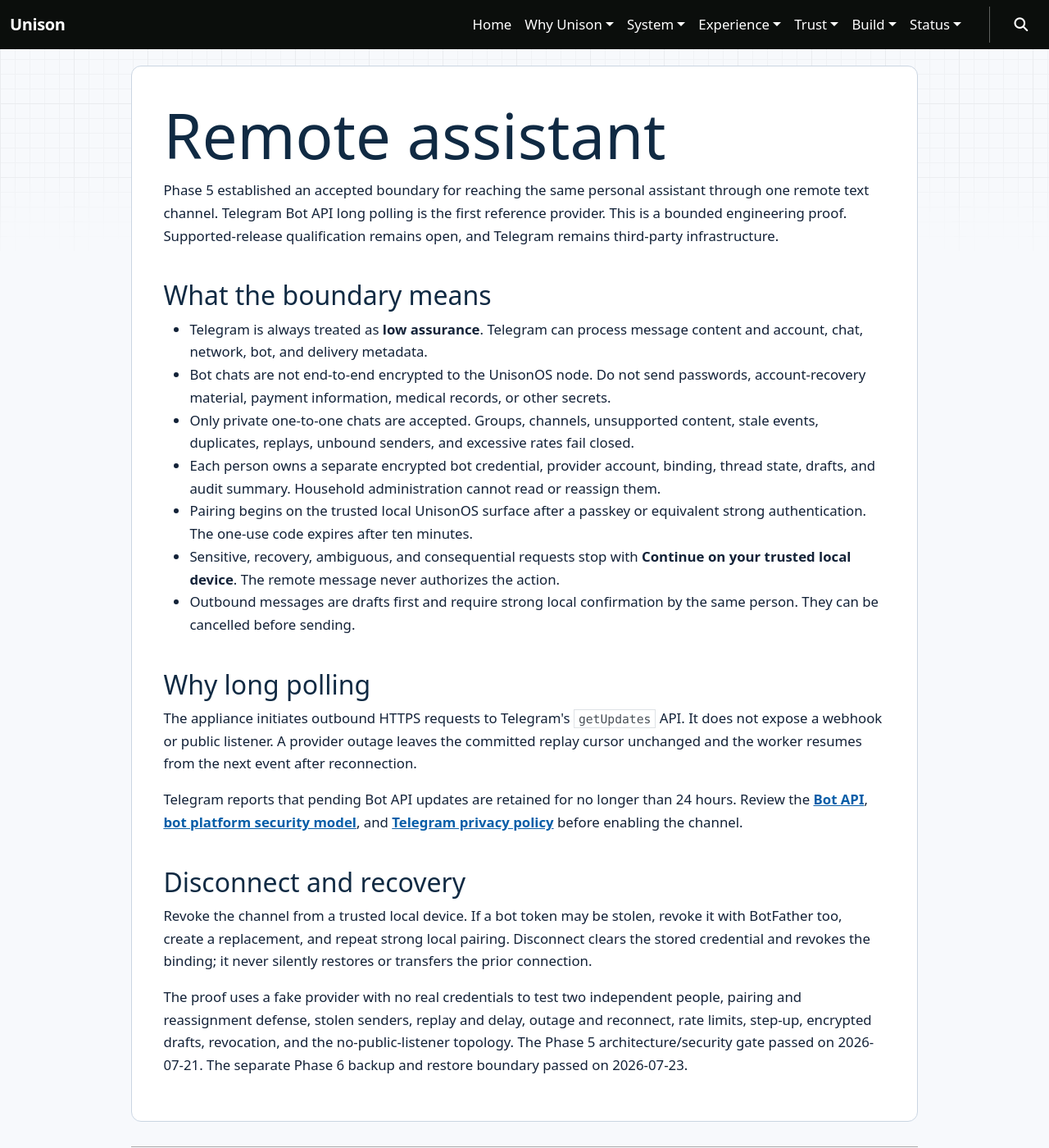
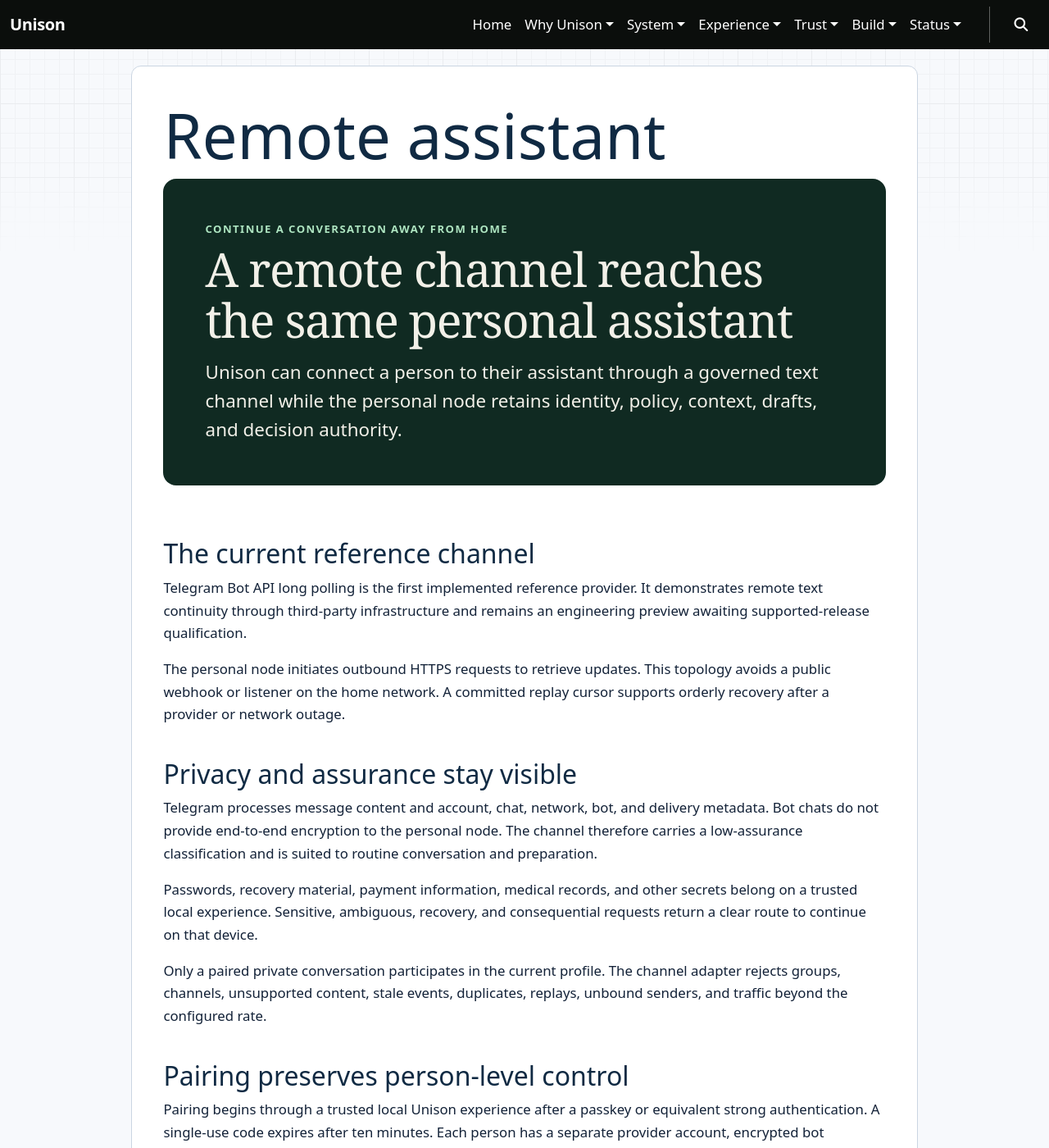
Before and after one commit to project-unisonOS/project-unisonos.github.io, an MkDocs documentation site: the page built from docs/remote-assistant.md, in a window 1280 px wide and 1400 px high. Shown: the whole window at 82% size. Built offline with MkDocs 1.6.1, drawn with Linux system fonts in a browser that asks for light colours; nearby versions of some CDN libraries; some of the changed text lies outside the part shown.

Commit message:
docs: close the public content refresh

```diff
--- a/docs/remote-assistant.md
+++ b/docs/remote-assistant.md
@@ -1,25 +1,68 @@
 # Remote assistant
 
-Phase 5 established an accepted boundary for reaching the same personal assistant through one remote text channel. Telegram Bot API long polling is the first reference provider. This is a bounded engineering proof. Supported-release qualification remains open, and Telegram remains third-party infrastructure.
+<section class="story-hero" aria-labelledby="remote-introduction">
+  <p class="story-kicker">Continue a conversation away from home</p>
+  <h2 id="remote-introduction">A remote channel reaches the same personal assistant</h2>
+  <p class="story-lead">Unison can connect a person to their assistant through a governed text channel while the personal node retains identity, policy, context, drafts, and decision authority.</p>
+</section>
 
-## What the boundary means
+## The current reference channel
 
-- Telegram is always treated as **low assurance**. Telegram can process message content and account, chat, network, bot, and delivery metadata.
-- Bot chats are not end-to-end encrypted to the UnisonOS node. Do not send passwords, account-recovery material, payment information, medical records, or other secrets.
-- Only private one-to-one chats are accepted. Groups, channels, unsupported content, stale events, duplicates, replays, unbound senders, and excessive rates fail closed.
-- Each person owns a separate encrypted bot credential, provider account, binding, thread state, drafts, and audit summary. Household administration cannot read or reassign them.
-- Pairing begins on the trusted local UnisonOS surface after a passkey or equivalent strong authentication. The one-use code expires after ten minutes.
-- Sensitive, recovery, ambiguous, and consequential requests stop with **Continue on your trusted local device**. The remote message never authorizes the action.
-- Outbound messages are drafts first and require strong local confirmation by the same person. They can be cancelled before sending.
+Telegram Bot API long polling is the first implemented reference provider. It
+demonstrates remote text continuity through third-party infrastructure and
+remains an engineering preview awaiting supported-release qualification.
 
-## Why long polling
+The personal node initiates outbound HTTPS requests to retrieve updates. This
+topology avoids a public webhook or listener on the home network. A committed
+replay cursor supports orderly recovery after a provider or network outage.
 
-The appliance initiates outbound HTTPS requests to Telegram's `getUpdates` API. It does not expose a webhook or public listener. A provider outage leaves the committed replay cursor unchanged and the worker resumes from the next event after reconnection.
+## Privacy and assurance stay visible
 
-Telegram reports that pending Bot API updates are retained for no longer than 24 hours. Review the [Bot API](https://core.telegram.org/bots/api), [bot platform security model](https://core.telegram.org/bots), and [Telegram privacy policy](https://telegram.org/privacy) before enabling the channel.
+Telegram processes message content and account, chat, network, bot, and delivery
+metadata. Bot chats do not provide end-to-end encryption to the personal node.
+The channel therefore carries a low-assurance classification and is suited to
+routine conversation and preparation.
 
-## Disconnect and recovery
+Passwords, recovery material, payment information, medical records, and other
+secrets belong on a trusted local experience. Sensitive, ambiguous, recovery,
+and consequential requests return a clear route to continue on that device.
 
-Revoke the channel from a trusted local device. If a bot token may be stolen, revoke it with BotFather too, create a replacement, and repeat strong local pairing. Disconnect clears the stored credential and revokes the binding; it never silently restores or transfers the prior connection.
+Only a paired private conversation participates in the current profile. The
+channel adapter rejects groups, channels, unsupported content, stale events,
+duplicates, replays, unbound senders, and traffic beyond the configured rate.
 
-The proof uses a fake provider with no real credentials to test two independent people, pairing and reassignment defense, stolen senders, replay and delay, outage and reconnect, rate limits, step-up, encrypted drafts, revocation, and the no-public-listener topology. The Phase 5 architecture/security gate passed on 2026-07-21. The separate Phase 6 backup and restore boundary passed on 2026-07-23.
+## Pairing preserves person-level control
+
+Pairing begins through a trusted local Unison experience after a passkey or
+equivalent strong authentication. A single-use code expires after ten minutes.
+Each person has a separate provider account, encrypted bot credential, channel
+binding, thread state, drafts, and audit summary.
+
+Outbound communication remains a draft until the same person confirms it
+locally with the assurance required by policy. The remote channel contributes
+intent and conversation. It does not authorize disclosure or consequential
+action.
+
+## Disconnect and recover
+
+A person can disconnect the channel from a trusted local device. The process
+clears the stored credential and revokes its binding. A suspected token exposure
+also calls for provider-side revocation, replacement, and a new strong local
+pairing ceremony.
+
+Provider documentation describes the external service and its current data
+practices:
+
+- [Telegram Bot API](https://core.telegram.org/bots/api)
+- [Telegram bot platform](https://core.telegram.org/bots)
+- [Telegram privacy policy](https://telegram.org/privacy)
+
+<aside class="evidence-band" aria-label="Remote-assistant evidence">
+  <p><strong>Implemented:</strong> Synthetic provider tests cover two independent people, pairing, reassignment defense, stolen senders, replay and delay, outage recovery, rate limits, stronger local assurance, encrypted drafts, revocation, and the outbound-only topology.</p>
+  <p><strong>Being proven:</strong> Supported provider operation, long-running reliability, representative native experiences, person-centered evaluation, and release qualification require additional evidence.</p>
+</aside>
+
+<nav class="next-path" aria-label="Continue exploring remote interaction">
+  <a href="../privacy-security/"><strong>Review privacy and security</strong><span>See how channels, disclosure, credentials, and person-level authority fit together.</span></a>
+  <a href="../backup-recovery/"><strong>Review backup and recovery</strong><span>Understand how assistant continuity survives device and service interruption.</span></a>
+</nav>
```
Also changed, not shown: docs/project/roadmap.md (+1 -1 lines), docs/reference/security.md (+1 -1 lines), 1 other file.
